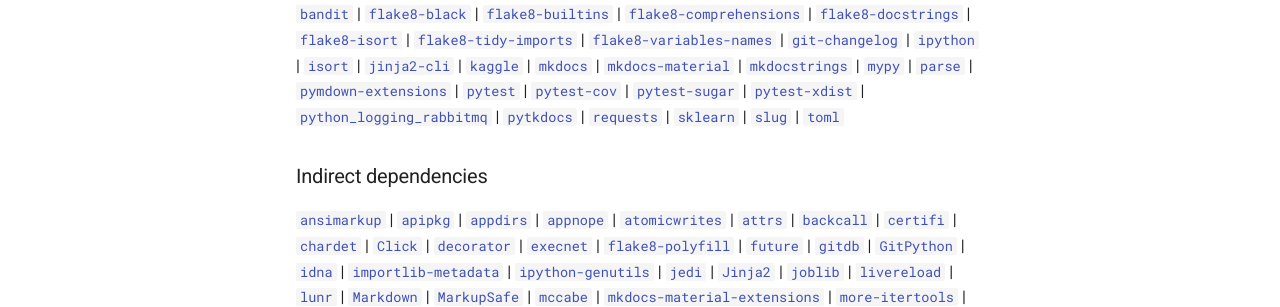
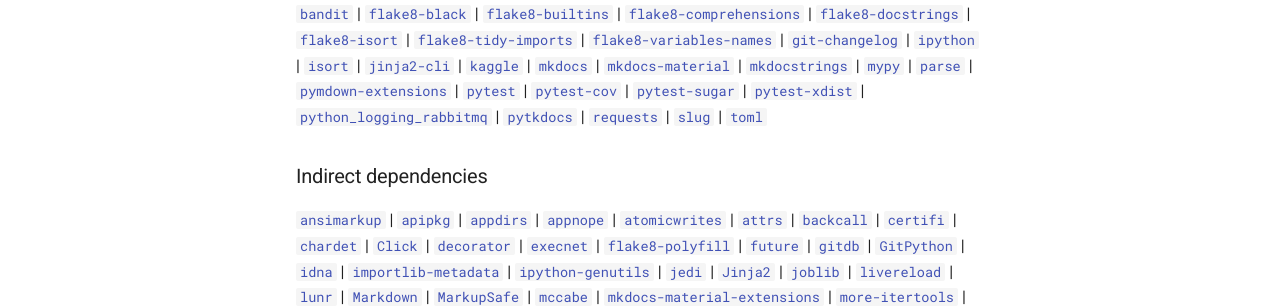
Before and after one commit to pennz/kaggle_runner, an MkDocs documentation site: the page built from docs/credits.md, in a window 1280 px wide and 922 px high. Shown: the part 349-656 px from the top of the window. Built offline with MkDocs 1.6.1 and Material for MkDocs 9.7.7, drawn with Linux system fonts in a browser that asks for light colours; comment, search, counter and statistics services are not loaded.

Commit message:
sklean not used for runner
Signed-off-by: Vincent Zhou <fireflysuccess@gmail.com>

```diff
--- a/docs/credits.md
+++ b/docs/credits.md
@@ -43,7 +43,6 @@
 [`python_logging_rabbitmq`]() |
 [`pytkdocs`](https://github.com/pawamoy/pytkdocs) |
 [`requests`](https://requests.readthedocs.io) |
-[`sklearn`](https://pypi.python.org/pypi/scikit-learn/) |
 [`slug`](http://www.zikzakmedia.com) |
 [`toml`](https://github.com/uiri/toml)
 
```
